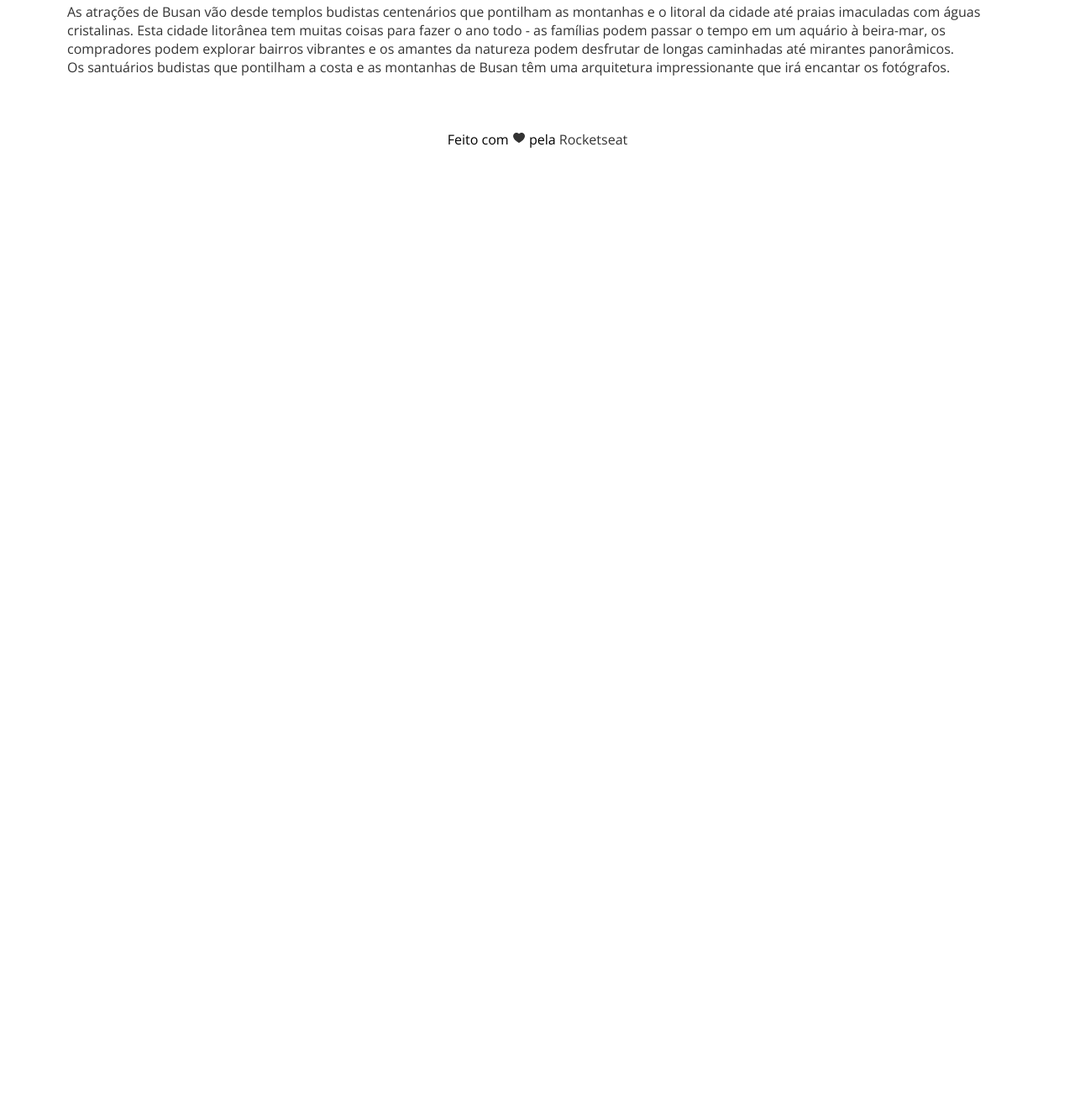
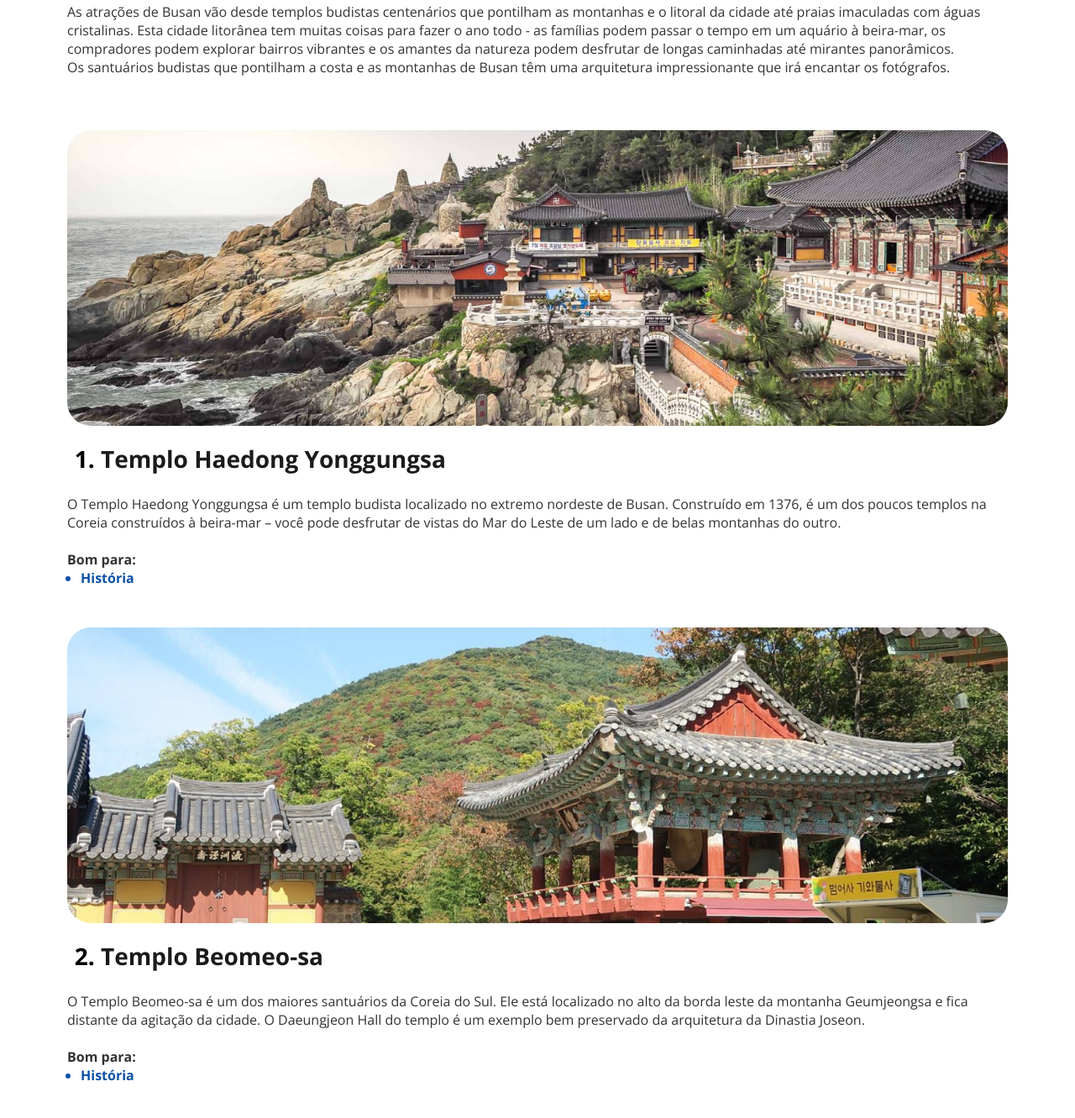
Before and after one commit to arturtinoco/pagina-local-turistico, a plain HTML site: page index.html in a window 1280 px wide. Shown: the part 1109-2440 px from the top of the page at 84% size. Before the commit the page ends 1366 px from the top, so only its background shows below. Drawn offline with nearby package versions, Linux system fonts and the light colour scheme.

Commit message:
Add Recomendations section
- Add destination's images
- Add destination's text info
- Add theme-tags

```diff
--- a/index.html
+++ b/index.html
@@ -38,6 +38,67 @@
                     Os santuários budistas que pontilham a costa e as montanhas de Busan têm uma arquitetura impressionante que irá encantar os fotógrafos.
                 </p>
             </section>
+
+            <section id="card-list">
+                <ol>
+                    <div class="item">
+                        <div class="img" id="img2"></div>
+
+                        <li class="card">
+                            <div class="content">
+                                <h3>Templo Haedong Yonggungsa </h3>
+                            </div>
+                        </li>
+                        <div class="card-text">
+                            <p>
+                                O Templo Haedong Yonggungsa é um templo budista localizado no extremo nordeste de Busan. Construído em 1376, é um dos poucos templos na Coreia construídos à beira-mar – você pode desfrutar de vistas do Mar do Leste de um lado e de belas montanhas do outro.
+                            </p><br>
+                            <strong><p>Bom para:</p></strong>
+                            <ul>
+                                <li class="recomendation blue">História</li> <!-- Add ::marker on each one-->
+                            </ul>
+                        </div>
+                    </div>
+                    <div class="item">
+                        <div class="img" id="img3"></div>
+
+                            <li class="card">
+                            <div class="content">
+                                <h3>Templo Beomeo-sa</h3>
+                            </div>
+                        </li>
+                        <div class="card-text">
+                            <p>
+                                O Templo Beomeo-sa é um dos maiores santuários da Coreia do Sul. Ele está localizado no alto da borda leste da montanha Geumjeongsa e fica distante da agitação da cidade. O Daeungjeon Hall do templo é um exemplo bem preservado da arquitetura da Dinastia Joseon.
+                            </p><br>
+                            <ul>
+                                <p><strong>Bom para:</strong></p>
+                                <li class="recomendation blue">História</li> <!-- Add ::marker on each one-->
+                            </ul>
+                        </div>
+                    </div>
+                    <div class="item">
+                        <div class="img" id="img4"></div>
+
+                        <li class="card">
+                            <div class="content">
+                                <h3>Parque Yongdusan</h3>
+                            </div>
+                        </li>
+                        <div class="card-text">
+                            <p>
+                                O Parque Yongdusan, localizado no centro de Busan, abriga alguns dos monumentos mais importantes da cidade. Você pode ver vistas espetaculares do topo da Torre Busan, de 120 metros de altura. O parque tem 2 museus – confira os instrumentos musicais tradicionais no Museum of World Folk Instruments e mais de 80 veleiros coreanos no Exhibition Hall of World Model Boats.
+                            </p><br>
+                            <strong><p>Bom para:</p></strong>
+                            <ul>
+                                <li class="recomendation purple">Casais</li>
+                                <li class="recomendation pink">Famílias</li>
+                                <li class="recomendation orange">Orçamento</li>
+                            </ul>
+                        </div>
+                    </div>
+                </ol>
+            </section>
         </main>
 
         <footer>
--- a/styles/style.css
+++ b/styles/style.css
@@ -45,27 +45,6 @@ h1 {
     color: var(--text-primary);
     font-size: 2.25rem;
     font-weight: bold;
-}
-
-footer {
-    display: flex;
-    justify-content: center;
-    margin-top: 1.5rem;
-}
-
-footer img {
-    width: 1rem;
-}
-
-footer a {
-    color: var(--text-secondary);
-    text-decoration: none;
-}
-
-footer a:hover {
-    color: var(--text-primary);
-    font-weight: bold;
-    text-decoration: underline;
 }
 
 section.description#top img {
@@ -116,3 +95,93 @@ section#title-list {
     font-size: 2rem;
     font-weight: bold;
 }
+
+section#card-list ol {
+    display: flex;
+    flex-direction: column;
+    gap: 3rem;
+}
+
+.item {
+    display: flex;
+    flex-direction: column;
+    gap: 1.25rem;
+}
+
+.img {
+    width: 100%;
+    height: 22rem;
+    border-radius: 1.75rem;
+}
+
+#img2 {
+    background: transparent url(../assets/images/Image_02.jpg) no-repeat center center/cover;
+}
+
+#img3 {
+    background: transparent url(../assets/images/Image_03.jpg) no-repeat center center/cover;
+}
+
+#img4 {
+    background: transparent url(../assets/images/Image_04.jpg) no-repeat center bottom/cover;
+}
+
+li.card {
+    font-size: 1.75rem;
+    font-weight: bold;
+    margin-left: 2.5rem;
+}
+
+.content h3 {
+    color: var(--text-primary);
+    font-size: 1.75rem;
+    font-weight: bold;
+    margin-bottom: 4px;
+}
+
+.content > p {
+    font-weight: normal;
+}
+ul li.blue {
+    color: var(--accent-blue);
+}
+
+ul li.purple {
+    color: var(--accent-purple);
+}
+
+ul li.pink {
+    color: var(--accent-pink);
+}
+
+ul li.orange {
+    color: var(--accent-orange);
+}
+
+li.recomendation {
+    font-size: 1rem;
+    font-weight: bold;
+    list-style: disc;
+    margin-left: 1rem;
+}
+
+footer {
+    display: flex;
+    justify-content: center;
+    margin-top: 1.5rem;
+}
+
+footer img {
+    width: 1rem;
+}
+
+footer a {
+    color: var(--text-secondary);
+    text-decoration: none;
+}
+
+footer a:hover {
+    color: var(--text-primary);
+    font-weight: bold;
+    text-decoration: underline;
+}
```
